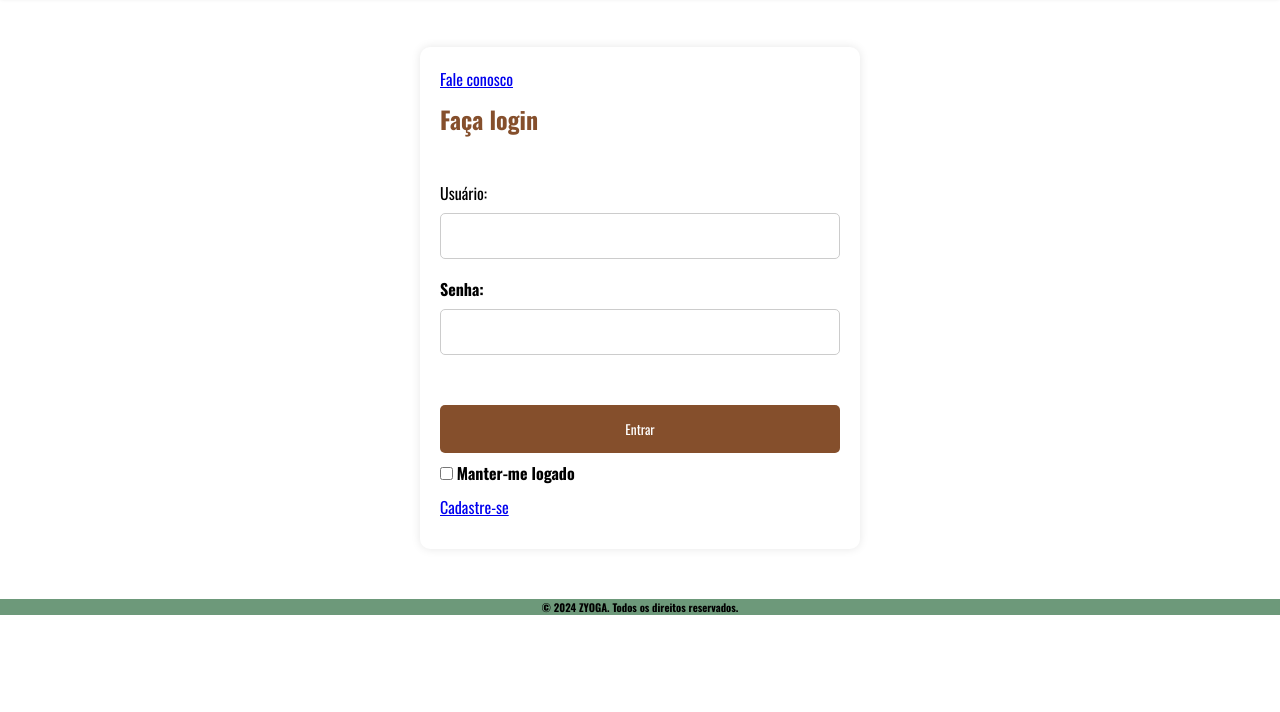
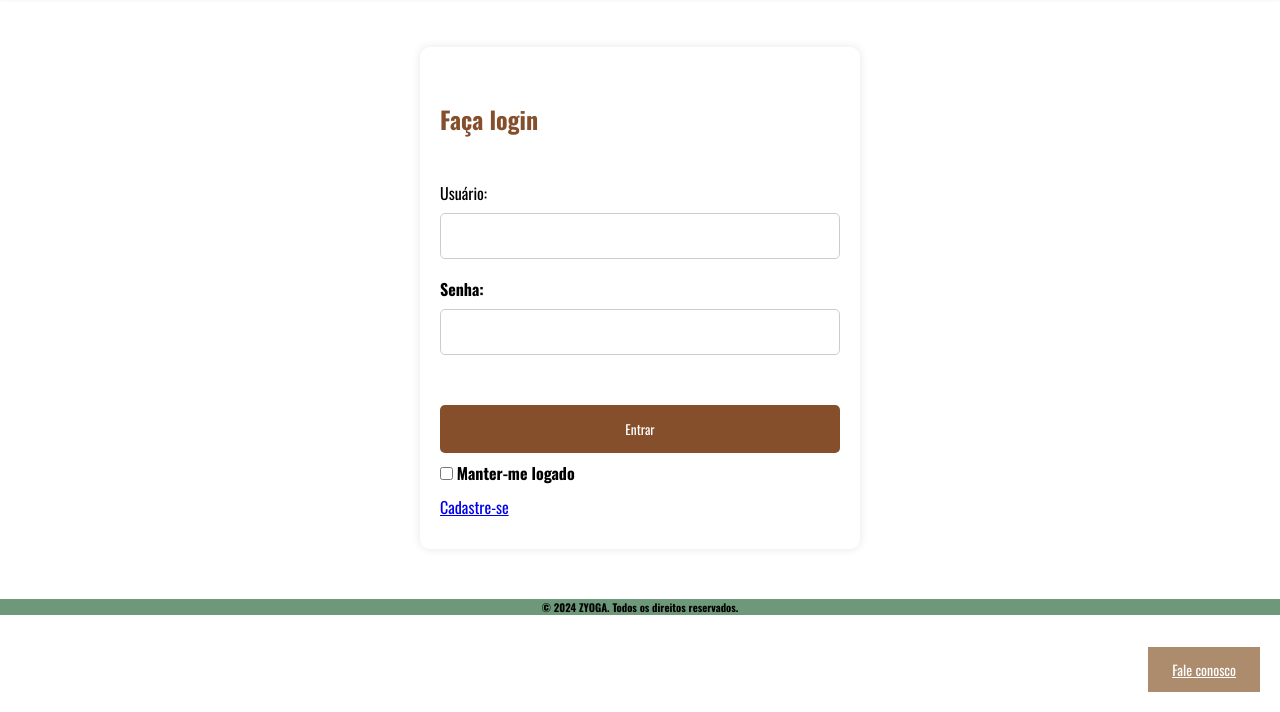
Before and after one commit to vini-nrt/aula-interface, a plain HTML site: page login.html in a window 1280 px wide. Shown: the part 88-800 px from the top of the page. Drawn offline with nearby package versions, Linux system fonts and the light colour scheme.

Commit message:
Update login.css

```diff
--- a/login.css
+++ b/login.css
@@ -144,3 +144,16 @@ input[type="submit"]:hover {
  text-align: center;
  margin-bottom: 20px;
    }
+
+     .floating-btn {
+        position: fixed;
+        bottom: 20px;
+        right: 20px;
+        background-color: #ad8b6d;
+        padding: 12px 24px;
+        color: #ffffff;
+        font-size: 14px;
+        margin: 0px auto;
+        border: none
+
+    }
```
